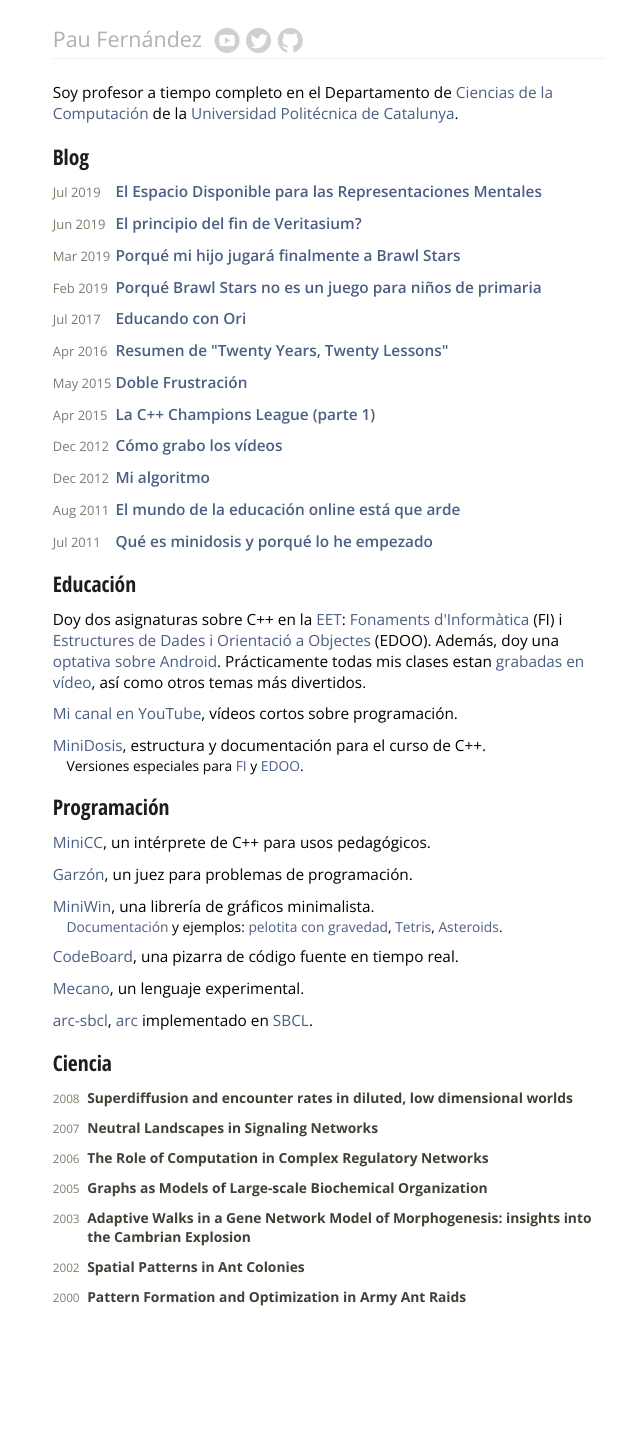
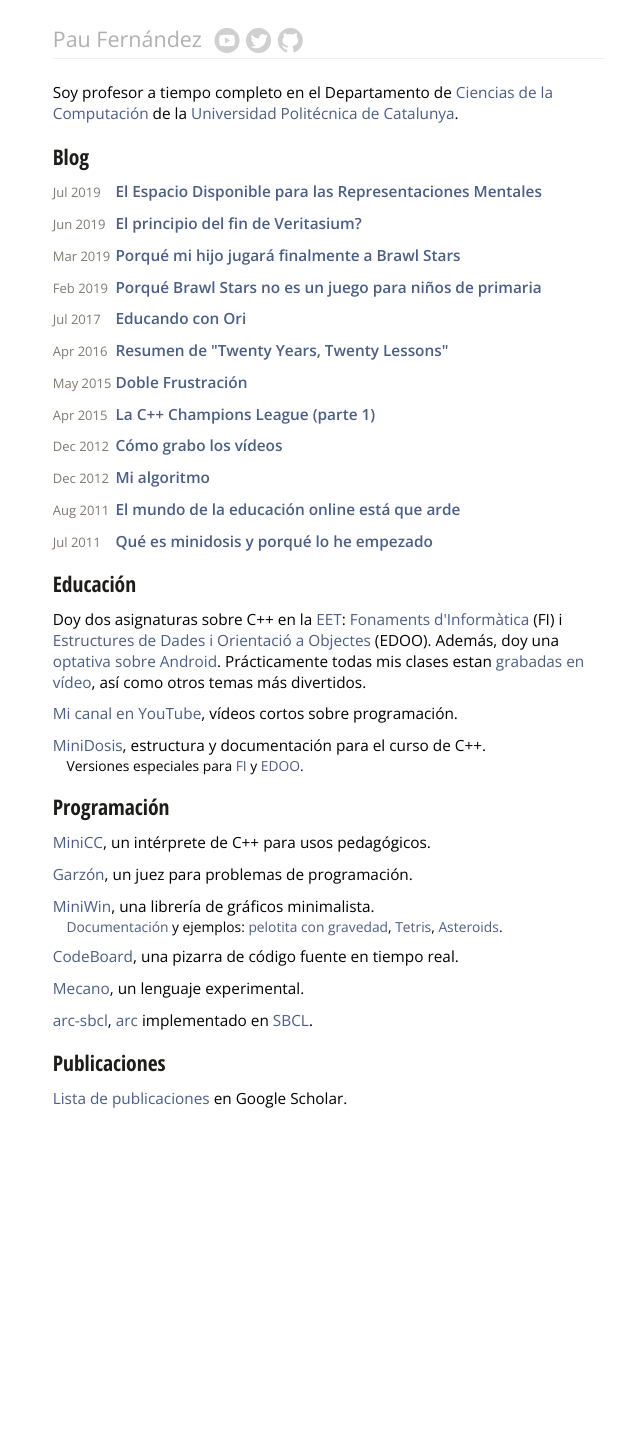
Before and after one commit to pauek/pauek.info, a Jekyll site: the page built from index.html, in a window 1280 px wide. Shown: the whole page, without its empty margins (311-951 px from the left). Built offline with Jekyll 4.4.1, drawn with Linux system fonts in a browser that asks for light colours; nearby versions of some CDN libraries; after the commit the page ends 1242 px from its top, so only the background shows below that.

Commit message:
Sustituyo publicaciones por lista en Google Scholar

```diff
--- a/index.html
+++ b/index.html
@@ -69,66 +69,12 @@ Soy profesor a tiempo completo en el Departamento de
 
 <!-- Publicaciones -->
 
-<h2>Ciencia</h2>
-<div class="article">
-  <h3><span class="year">2008</span>Superdiffusion and encounter rates in diluted, low dimensional worlds</h3>
-  <div class="details">
-    Frederic Bartumeus, <strong>Pau Fernández</strong>, M.G.E da Luz, J. Catalan, R.V. Solé and S. A. Levin<br />
-    <em>Eur. Phys. J. Special Topics 157, 157-166 (2008)</em><br />
-    <span class="doi">DOI: <a href="http://dx.doi.org/10.1140/epjst/e2008-00638-6">10.1140/epjst/e2008-00638-6</a><br /></span>
-  </div>
-</div>
-<div class="article">
-  <h3><span class="year">2007</span>Neutral Landscapes in Signaling Networks</h3>
-  <div class="details">
-    <strong>Pau Fernández</strong> and Ricard V. Solé<br />
-    <em>Proc. Roy. Soc. Interface 4(12), 41-47 (2007)</em><br />
-    <span class="doi">DOI: <a href="http://dx.doi.org/10.1098/rsif.2006.0152">10.1098/rsif.2006.0152</a><br />
-  </div>
-</div>
-<div class="article">
-  <h3><span class="year">2006</span>The Role of Computation in Complex Regulatory Networks</h3>
-  <div class="details">
-    <strong>Pau Fernández</strong> and Ricard V. Solé<br />
-    <em>in Scale-free Networks and Genome Biology, E. Koonin et al (eds.), Landes Bioscience, pp. 206-225 (2006)</em><br />
-    <a href="http://eurekah.com/abstract.php?chapid=2422&amp;bookid=163&amp;catid=30">Article</a> | <a href="http://arxiv.org/abs/q-bio.MN/0311012">Q-bio</a><br />
-  </div>
-</div>
-<div class="article">
-  <h3><span class="year">2005</span>Graphs as Models of Large-scale Biochemical Organization</h3>
-  <div class="details">
-    <strong>Pau Fernández</strong> and Ricard V. Solé<br />
-    <em>in Complexity in Chemistry, Biology, and Ecology. D. Bonchev and D. H. Rouvray, eds. Springer, New York 2005, pp. 155-189 (2005)</em><br />
-
-  </div>
-</div>
-<div class="article">
-  <h3><span class="year">2003</span>Adaptive Walks in a Gene Network Model of Morphogenesis: insights into the Cambrian Explosion</h3>
-  <div class="details">
-    Ricard V. Solé, <strong>Pau Fernández</strong> and Stuart A. Kauffman<br />
-    <em>Int. J. Dev. Biol. 47, 693-701 (2003)</em><br />
-    <a href='http://www.ijdb.ehu.es/abstract.03078/a685.htm'>Article</a> | <a href='http://arxiv.org/abs/q-bio.GN/0311013'>Q-bio</a>
-  </div>
-</div>
-<div class="article">
-  <h3><span class="year">2002</span>Spatial Patterns in Ant Colonies</h3>
-  <div class="details">
-    Guy Theraulaz <em>et al.</em><br />
-    <em>Proc. Natl. Acad. Sci. USA 99, 9645-9649 (2002)</em><br />
-    <span class="doi">DOI: <a href="http://dx.doi.org/10.1073/pnas.152302199">10.1073/pnas.152302199</a><br /></span>
-  </div>
-</div>
-<div class="article">
-  <h3><span class="year">2000</span>Pattern Formation and Optimization in Army Ant Raids</h3>
-  <div class="details">
-    Ricard V. Solé, Eric Bonabeau, Jordi Delgado, <strong>Pau Fernández</strong> and Jesus Marin <br />
-    <em>Artificial Life 6(3), 219-227 (2000)</em> <br />
-    <span class="doi">DOI: <a href="http://dx.doi.org/10.1162/106454600568843">10.1162/106454600568843</a> <br /></span>
-  </div>
-</div>
+<h2>Publicaciones</h2>
+<p>
+  <a href="https://scholar.google.com/citations?user=D-UTJFwAAAAJ&hl=en">Lista de publicaciones</a> en Google Scholar.
+</p>
 
 </div>
-
 
 
 <script>
```
